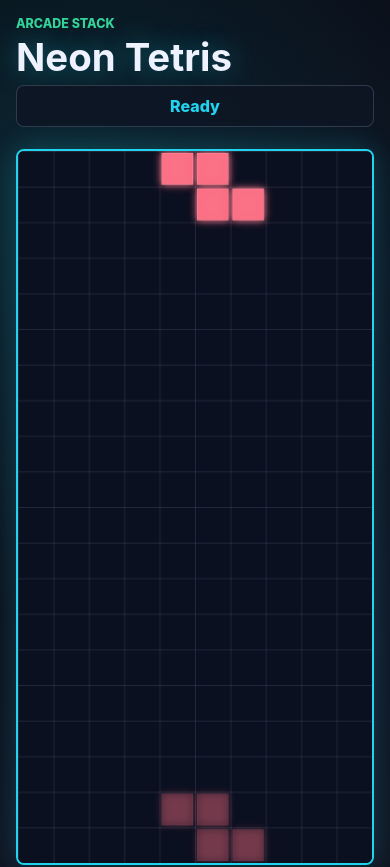
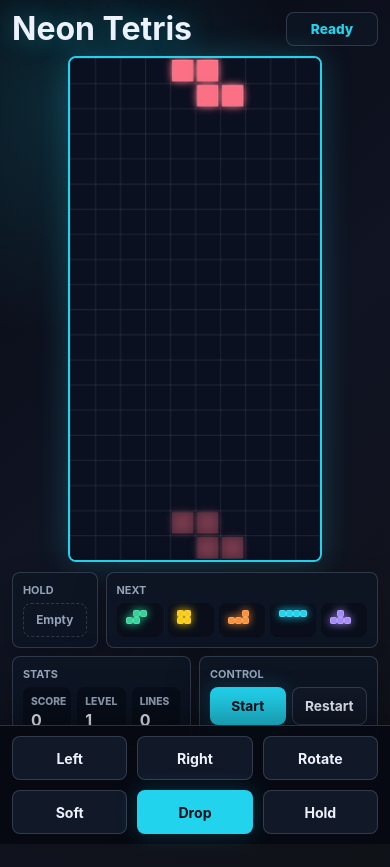
Before and after one commit to borgesme/neon-tetris-web, a React (Vite) app: page / in a window 390 px wide. Shown: the top 867 px of the page. Built offline with nearby package versions, Linux system fonts and the light colour scheme.

Commit message:
fix: 优化移动端操作布局

```diff
--- a/src/components/TouchControls.tsx
+++ b/src/components/TouchControls.tsx
@@ -1,4 +1,3 @@
-import type { PointerEvent } from 'react';
 import type { GameAction } from '../game/types';
 
 interface TouchControlsProps {
@@ -21,11 +20,6 @@ const TOUCH_BUTTONS: TouchButton[] = [
 ];
 
 export function TouchControls({ dispatch }: TouchControlsProps) {
-  function handlePointerDown(event: PointerEvent<HTMLButtonElement>, action: GameAction) {
-    event.preventDefault();
-    dispatch(action);
-  }
-
   return (
     <nav className="touch-controls" aria-label="Touch controls">
       {TOUCH_BUTTONS.map((button) => (
@@ -33,7 +27,7 @@ export function TouchControls({ dispatch }: TouchControlsProps) {
           className={button.className}
           key={button.label}
           type="button"
-          onPointerDown={(event) => handlePointerDown(event, button.action)}
+          onClick={() => dispatch(button.action)}
         >
           {button.label}
         </button>
--- a/src/styles.css
+++ b/src/styles.css
@@ -43,6 +43,7 @@ button {
   font: inherit;
   font-weight: 700;
   letter-spacing: 0;
+  touch-action: manipulation;
 }
 
 button:hover {
@@ -311,81 +312,159 @@ button.primary {
 
 @media (max-width: 720px) {
   .app-shell {
-    padding: 16px;
+    padding: 12px 12px calc(118px + env(safe-area-inset-bottom));
   }
 
   .app-header {
     align-items: start;
+    margin-bottom: 10px;
   }
 
   .app-header h1 {
-    font-size: 2.4rem;
+    font-size: 2rem;
+  }
+
+  .eyebrow {
+    display: none;
   }
 
   .phase-pill {
-    min-width: 96px;
+    min-width: 92px;
+    padding: 8px 10px;
+    font-size: 0.85rem;
   }
 
   .game-main {
     grid-template-columns: 1fr;
-    gap: 16px;
+    gap: 10px;
   }
 
   .game-canvas {
-    width: min(92vw, 44vh, 380px);
+    width: min(84vw, 30vh, 320px);
   }
 
   .game-panel {
-    grid-template-columns: repeat(2, minmax(0, 1fr));
+    grid-template-columns: repeat(4, minmax(0, 1fr));
+    gap: 8px;
+  }
+
+  .panel-card {
+    padding: 10px;
+  }
+
+  .panel-card h2 {
+    margin-bottom: 6px;
+    font-size: 0.68rem;
+  }
+
+  .hold-card {
+    grid-column: span 1;
+    min-height: 0;
+  }
+
+  .next-card {
+    grid-column: span 3;
+  }
+
+  .stats-card,
+  .actions-card {
+    grid-column: span 2;
   }
 
   .next-list {
-    grid-template-columns: repeat(5, minmax(42px, 1fr));
+    grid-template-columns: repeat(5, minmax(28px, 1fr));
+    gap: 5px;
   }
 
   .piece-preview {
-    grid-template-columns: repeat(4, 9px);
-    grid-template-rows: repeat(3, 9px);
-    min-height: 46px;
+    grid-template-columns: repeat(4, 7px);
+    grid-template-rows: repeat(3, 7px);
+    min-height: 34px;
   }
 
   .piece-cell {
-    width: 9px;
-    height: 9px;
+    width: 7px;
+    height: 7px;
+    border-radius: 2px;
+  }
+
+  .empty-preview {
+    min-height: 34px;
+    font-size: 0.74rem;
   }
 
   .stats-grid {
     grid-template-columns: repeat(3, minmax(0, 1fr));
+    gap: 6px;
+  }
+
+  .stat-tile {
+    padding: 8px;
+  }
+
+  .stat-tile span {
+    margin-bottom: 3px;
+    font-size: 0.64rem;
+  }
+
+  .stat-tile strong {
+    font-size: 1rem;
+  }
+
+  .panel-actions {
+    gap: 6px;
+  }
+
+  .panel-actions button {
+    min-height: 38px;
+    font-size: 0.86rem;
   }
 
   .touch-controls {
+    position: fixed;
+    right: 0;
+    bottom: 0;
+    left: 0;
+    z-index: 8;
     display: grid;
     grid-template-columns: repeat(3, minmax(0, 1fr));
+    width: min(430px, 100%);
+    margin: 0 auto;
+    padding: 10px 12px calc(10px + env(safe-area-inset-bottom));
+    border-top: 1px solid var(--border);
+    background: rgba(7, 10, 18, 0.96);
+    box-shadow: 0 -14px 34px rgba(0, 0, 0, 0.34);
+  }
+
+  .touch-controls button {
+    min-height: 44px;
+    font-size: 0.88rem;
   }
 }
 
 @media (max-width: 430px) {
   .app-header {
-    flex-direction: column;
-    gap: 10px;
+    align-items: center;
   }
 
   .phase-pill {
-    width: 100%;
+    width: auto;
   }
 
   .game-panel {
-    grid-template-columns: 1fr;
+    grid-template-columns: repeat(4, minmax(0, 1fr));
   }
 
-  .next-card,
+  .hold-card {
+    grid-column: span 1;
+  }
+
+  .next-card {
+    grid-column: span 3;
+  }
+
   .stats-card,
   .actions-card {
-    grid-column: auto;
-  }
-
-  .stats-grid,
-  .touch-controls {
-    grid-template-columns: repeat(2, minmax(0, 1fr));
+    grid-column: span 2;
   }
 }
```
